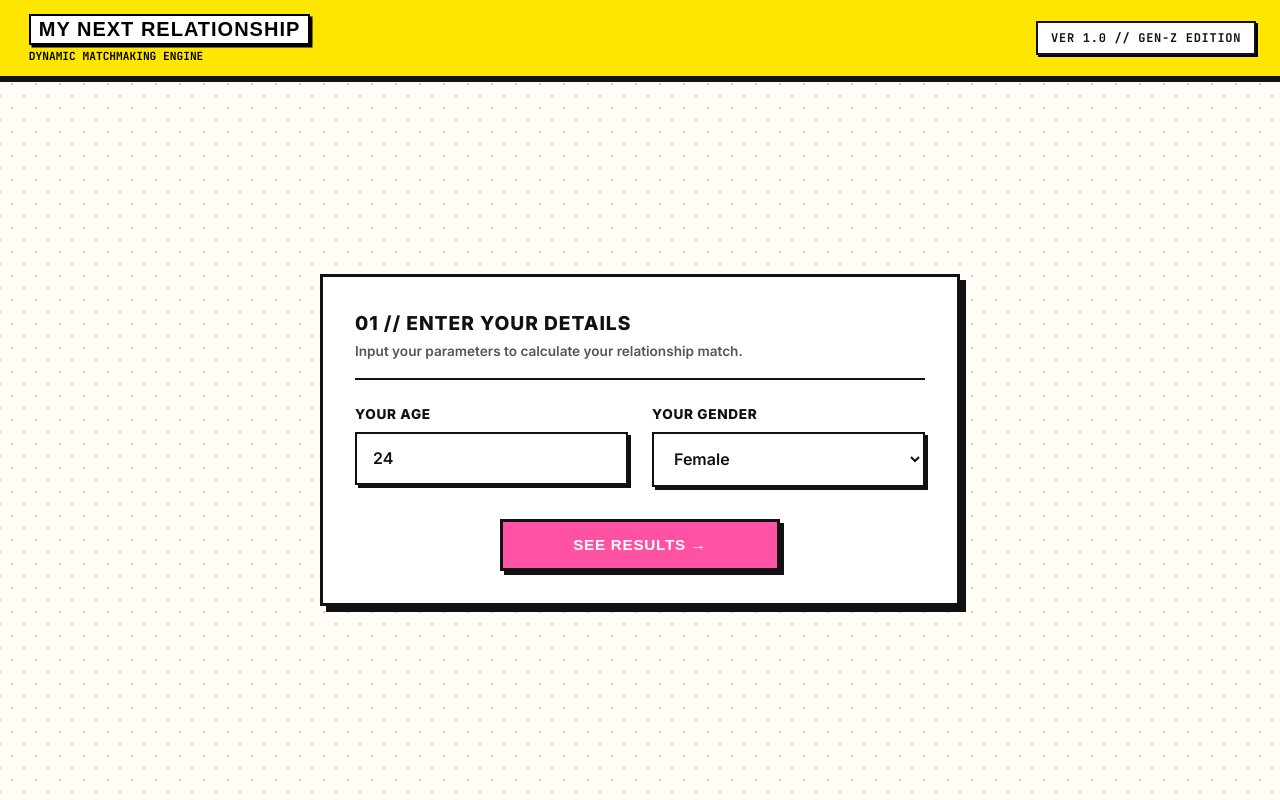
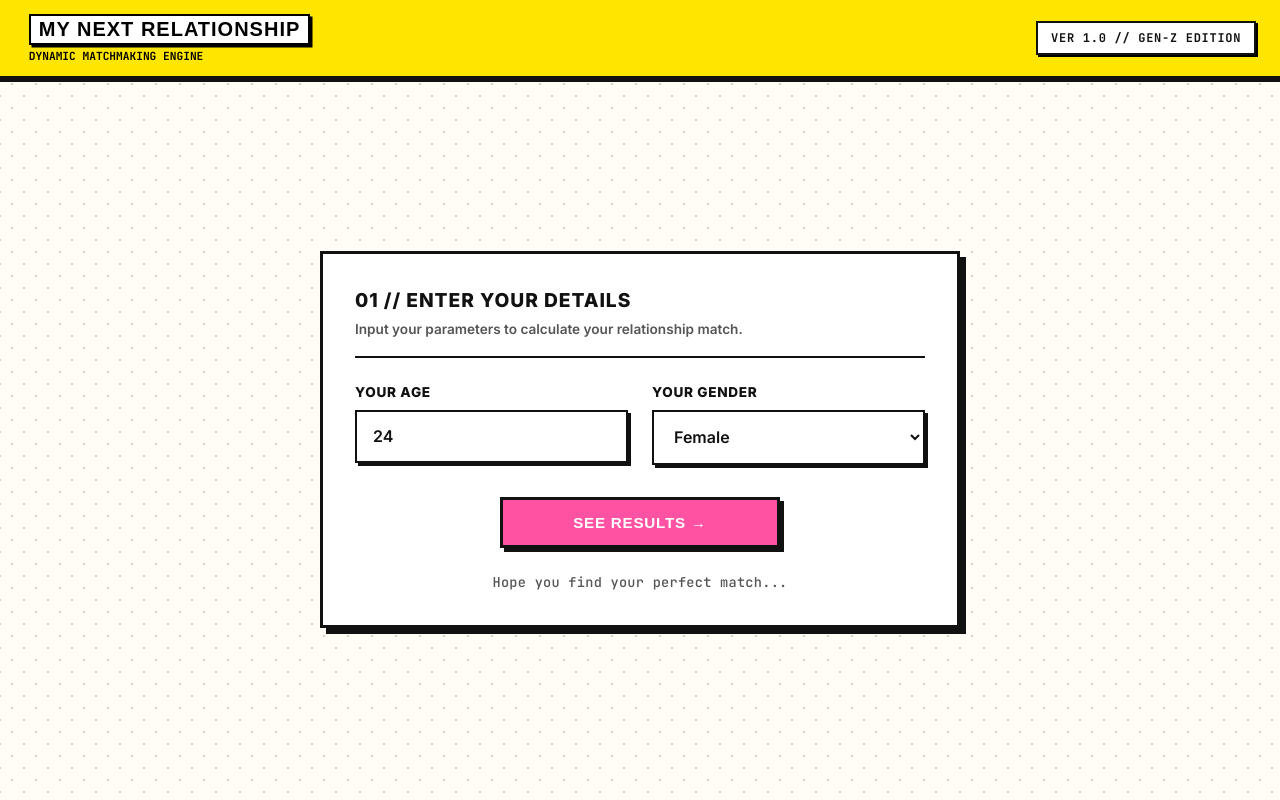
Before and after one commit to aryanpardeshi11/my-next-relationship, a React (Vite) app in the folder client/: page / in a window 1280 px wide. Built offline with nearby package versions, Linux system fonts and the light colour scheme.

Commit message:
Add light font center-aligned message Hope you find your perfect match below input box

```diff
--- a/client/src/components/UserInputForm.jsx
+++ b/client/src/components/UserInputForm.jsx
@@ -63,6 +63,17 @@ export default function UserInputForm({ onSubmit, isLoading }) {
           </button>
         </div>
       </form>
+      <p style={{
+        marginTop: '1.5rem',
+        textAlign: 'center',
+        color: 'var(--text-muted)',
+        fontSize: '0.85rem',
+        fontFamily: 'var(--font-mono)',
+        fontWeight: '500',
+        letterSpacing: '0.02em'
+      }}>
+        Hope you find your perfect match...
+      </p>
     </div>
   </div>
 );
```
